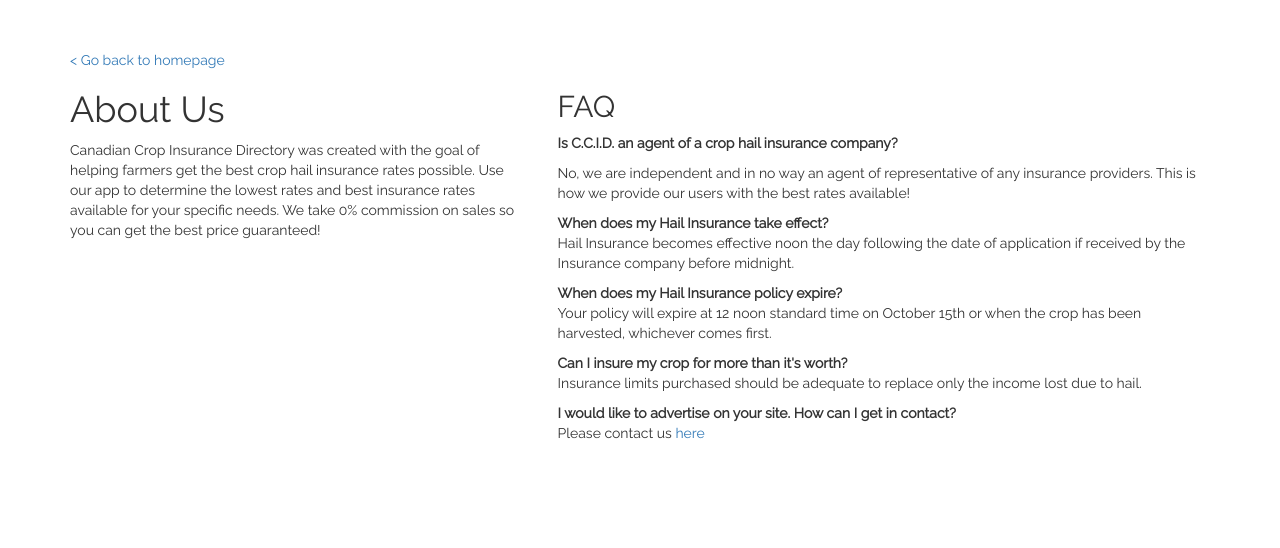
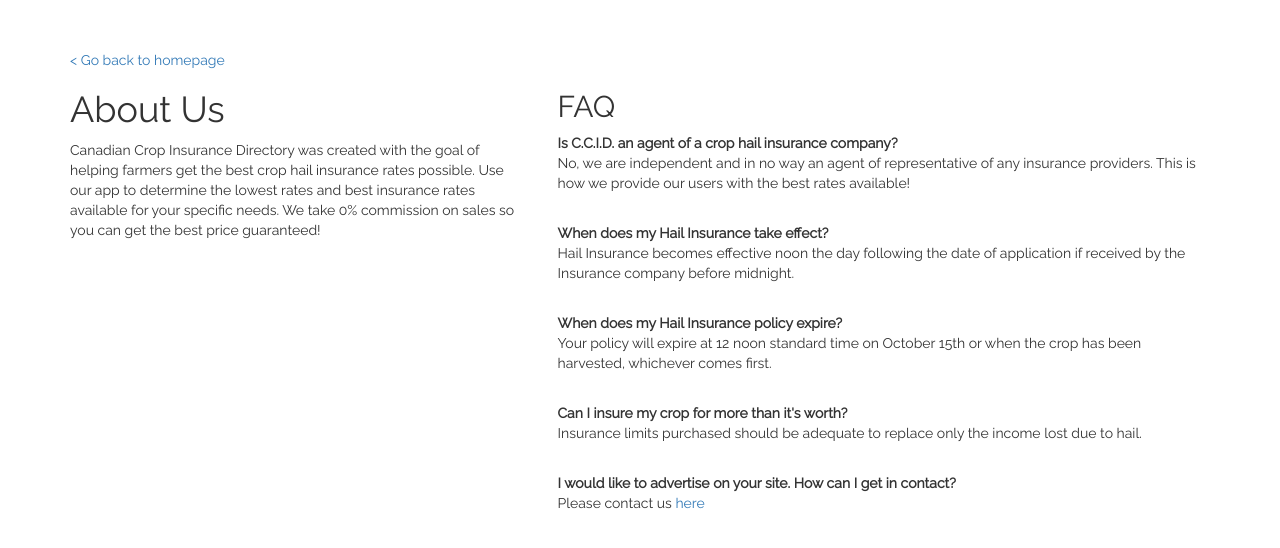
Before and after one commit to doggra/CCID, a Django app: page /about/ in a window 1280 px wide. Shown: the top 548 px of the page. Run offline with Django 3.2, Linux system fonts and the light colour scheme; some libraries are stand-ins or nearby versions.

Commit message:
add homepage icons, more padding in faq

```diff
--- a/ccid/static/css/style.css
+++ b/ccid/static/css/style.css
@@ -102,3 +102,7 @@
     padding-top:40px;
     padding-bottom:20px;
 }
+
+#faq p {
+    padding-bottom:20px;
+}
--- a/ccid/templates/ccid/about.html
+++ b/ccid/templates/ccid/about.html
@@ -15,7 +15,7 @@
 		</div>
 		<div class="col-sm-7">
 			<h2>FAQ</h2>
-			<p>
+			<div id="faq">
 				<b>Is C.C.I.D. an agent of a crop hail insurance company?</b>
 				<p>No, we are independent and in no way an agent of representative of any insurance providers. This is how we provide our users with the best rates available!</p>
 
@@ -30,7 +30,7 @@
 
 				<b>I would like to advertise on your site. How can I get in contact?</b>
 				<p>Please contact us <a href="/#contact">here</a></p>
-			</p>
+			</div>
 		</div>
 	</div>
 </div>
--- a/ccid/templates/ccid/home.html
+++ b/ccid/templates/ccid/home.html
@@ -82,6 +82,7 @@
 
             <div class="feature col-sm-4">
                 <div class="inner">
+                    <div class="icon"><img src="{% static 'gfx/icon-story.png' %}" /></div>
                     <div class="title">Our Story</div>
                     <div class="desc">
                         Our mission is to make insurance easy!
@@ -92,6 +93,7 @@
 
             <div class="feature col-sm-4">
                 <div class="inner">
+                    <div class="icon"><img src="{% static 'gfx/icon-vision.png' %}" /></div>
                     <div class="title">Our Vision</div>
                     <div class="desc">
                         CCID was created with the concept of equipping
@@ -102,6 +104,7 @@
 
             <div class="feature col-sm-4">
                 <div class="inner">
+                    <div class="icon"><img src="{% static 'gfx/icon-tech.png' %}" /></div>
                     <div class="title">Technology</div>
                     <div class="desc">
                         Use our application to compare premiums
```
Also changed, not shown: ccid/static/gfx/icon-story.png (added), ccid/static/gfx/icon-tech.png (added), ccid/static/gfx/icon-vision.png (added).
